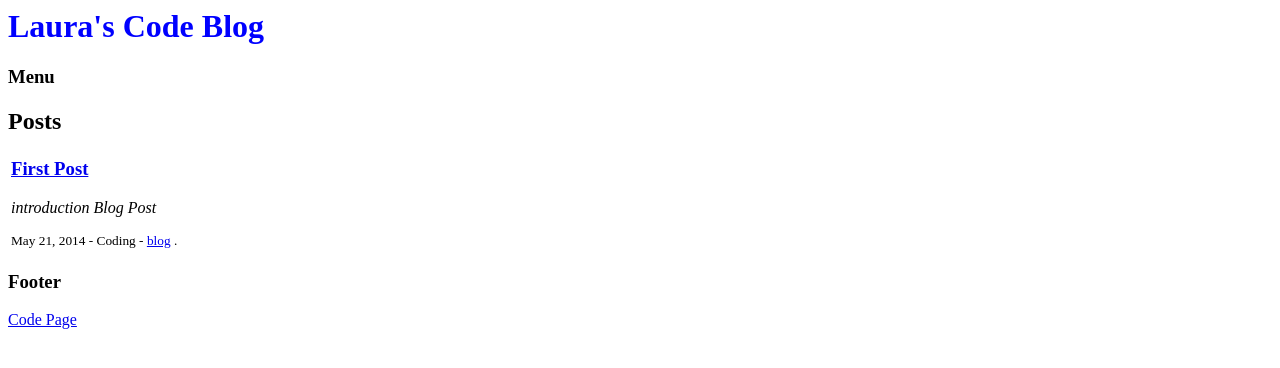
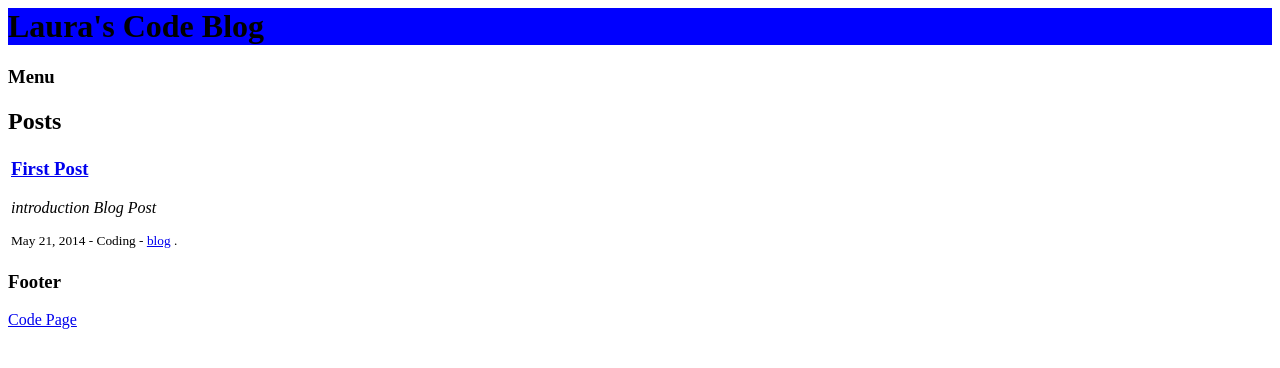
Before and after one commit to LauraR6561/Laurar6561.github.io, a Jekyll site: the page built from index.html, in a window 1280 px wide. Shown: the top 368 px of the page. Built offline with Jekyll 4.4.1, drawn with Linux system fonts in a browser that asks for light colours; Markdown is read by kramdown in place of the engine named in the settings.

Commit message:
changed heading to blue background

```diff
--- a/css/template.css
+++ b/css/template.css
@@ -1,3 +1,3 @@
 #mainHeading{
-    color:blue;
+    background-color:blue;
 }
```
